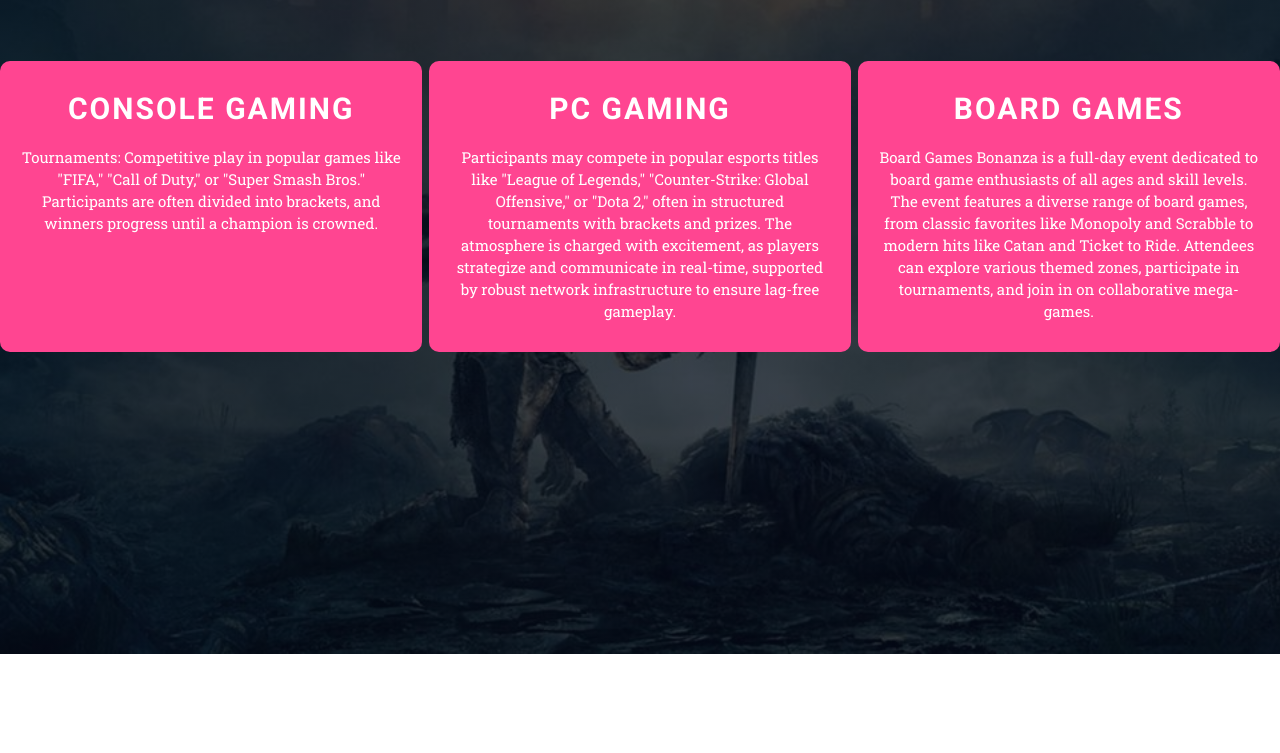
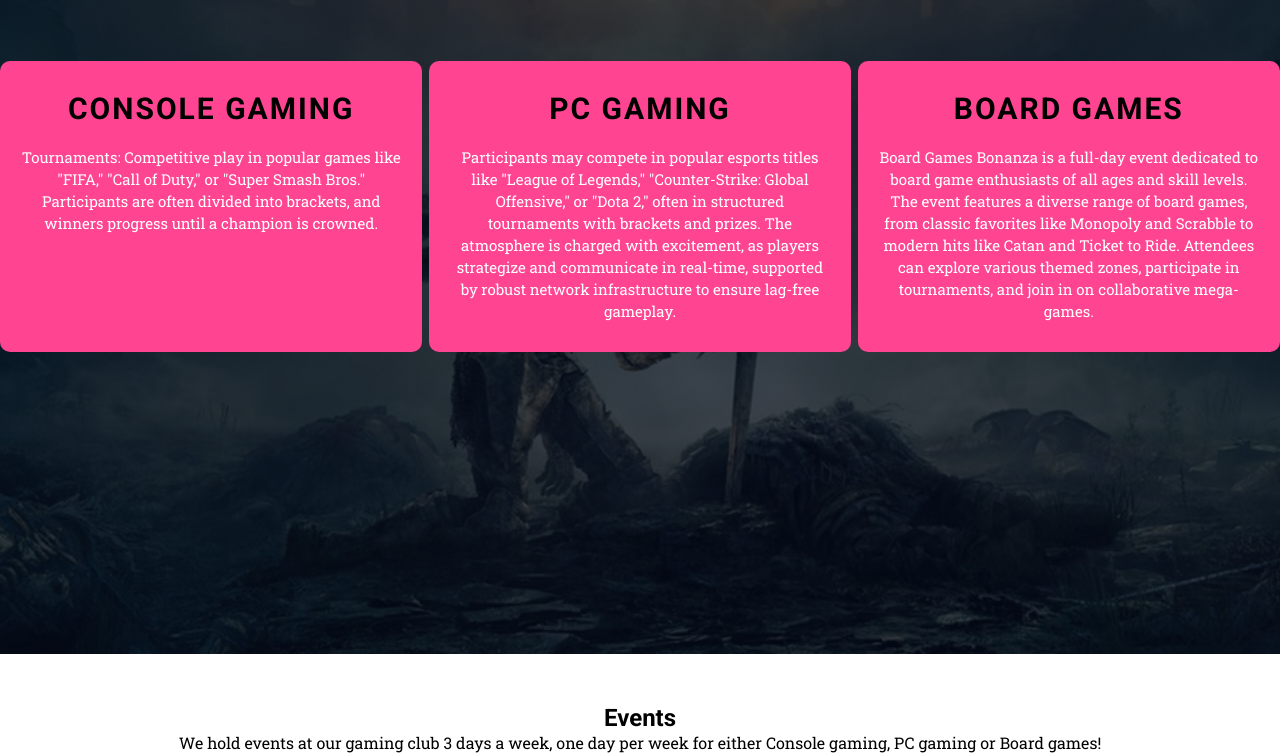
Before and after one commit to ZakaryReece-lab/GAMINGclub, a plain HTML site: page index.html in a window 1280 px wide. Shown: the part 1046-1799 px from the top of the page. Before the commit the page ends 1700 px from the top, so only its background shows below. Drawn offline with Linux system fonts and the light colour scheme.

Commit message:
add the main header for the events section of the page, add in some styles for the events section

```diff
--- a/assets/css/style.css
+++ b/assets/css/style.css
@@ -164,6 +164,19 @@ nav .fa {
     font-weight: 550%;
     letter-spacing: 2px;
 }
+/* Events section */
+.events {
+    color: black;
+    text-align: center;
+    margin: auto;
+    width: 80%;
+    padding-top: 50px;
+}
+.events h1, h2, h3 {
+    color: black;
+}
+
+
 
 /* Media Queries */
 @media (max-width: 700px) {
--- a/index.html
+++ b/index.html
@@ -23,7 +23,7 @@
         <section class="header">
             <nav>
                 <a href="index.html"><img src="assets/favicon/Preview.png"
-                        alt="Gaming joystick logo which takes you back to homepage"></a>
+                        alt="logo which takes you back to homepage"></a>
                 <div class="navigation-links">
                     <i class="fa fa-times"></i>
                     <ul>
@@ -40,7 +40,7 @@
                 <h1>STAFFORD GAMING CLUB</h1>
                 <p>Welcome to our offcial website for the Stafford Gaming Club.<br>If you are a <strong>GAMER</strong>,
                     you're in the right place!</p>
-                <a href="" class="button"><strong>COME AND VISIT US TO KNOW MORE!</strong></a>
+                <a href="https://www.facebook.com/?locale=en_GB" class="button"><strong>COME VISIT OUR FACEBOOK PAGE TO KNOW MORE!</strong></a>
             </div>
 
         </section>
@@ -69,6 +69,13 @@
         </div>
 
         </section>
+    <!-- Events -->
+     <section class="events">
+        <h1>Events</h1>
+        <p>We hold events at our gaming club 3 days a week, one day per week for either Console gaming, PC gaming or Board games!</p>
+
+     </section>
+
 
     </main>
     <script src="https://kit.fontawesome.com/950acdf4f6.js" crossorigin="anonymous"></script>
```
Also changed, not shown: assets/images/consoles.png (added).
